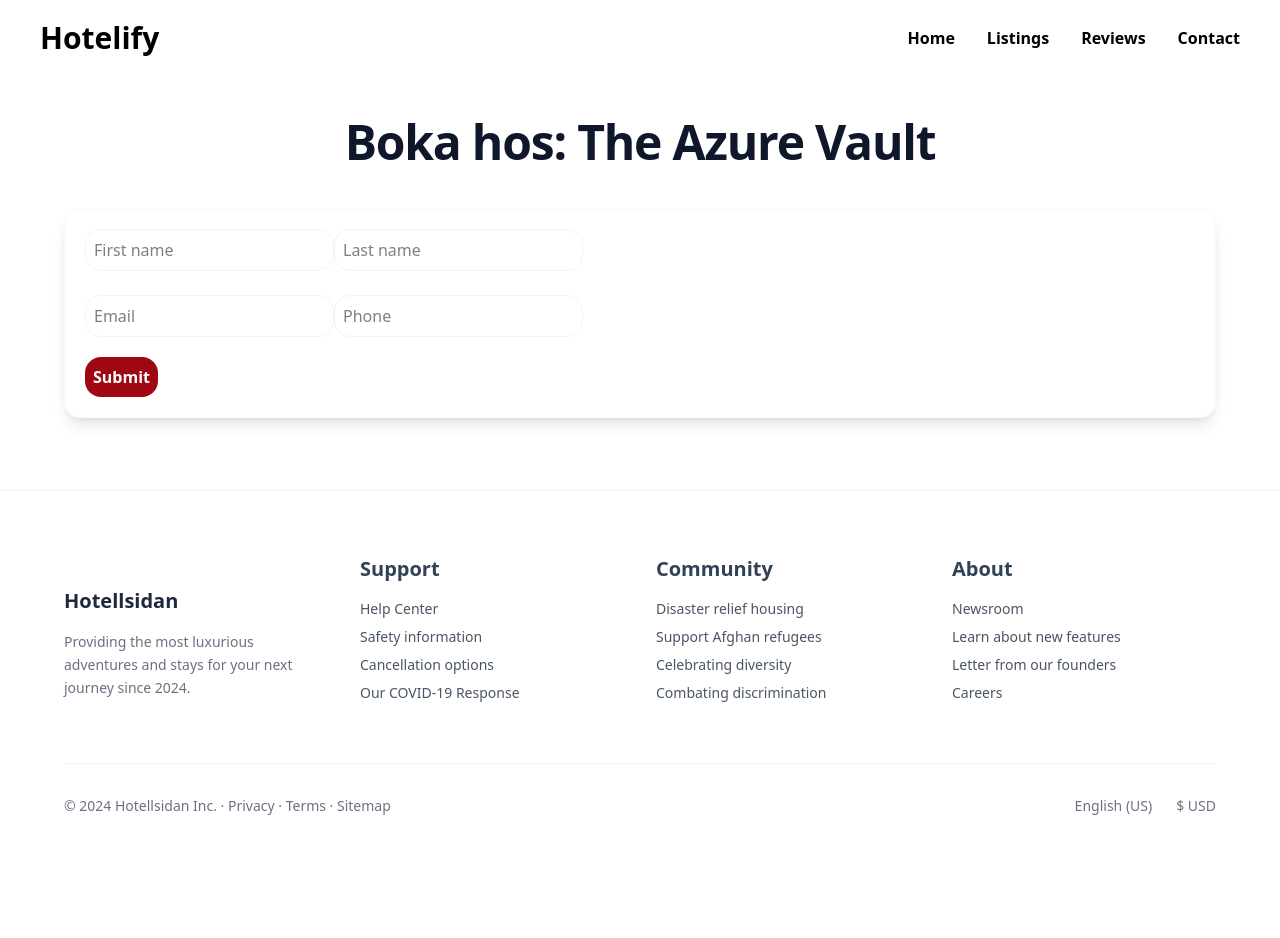
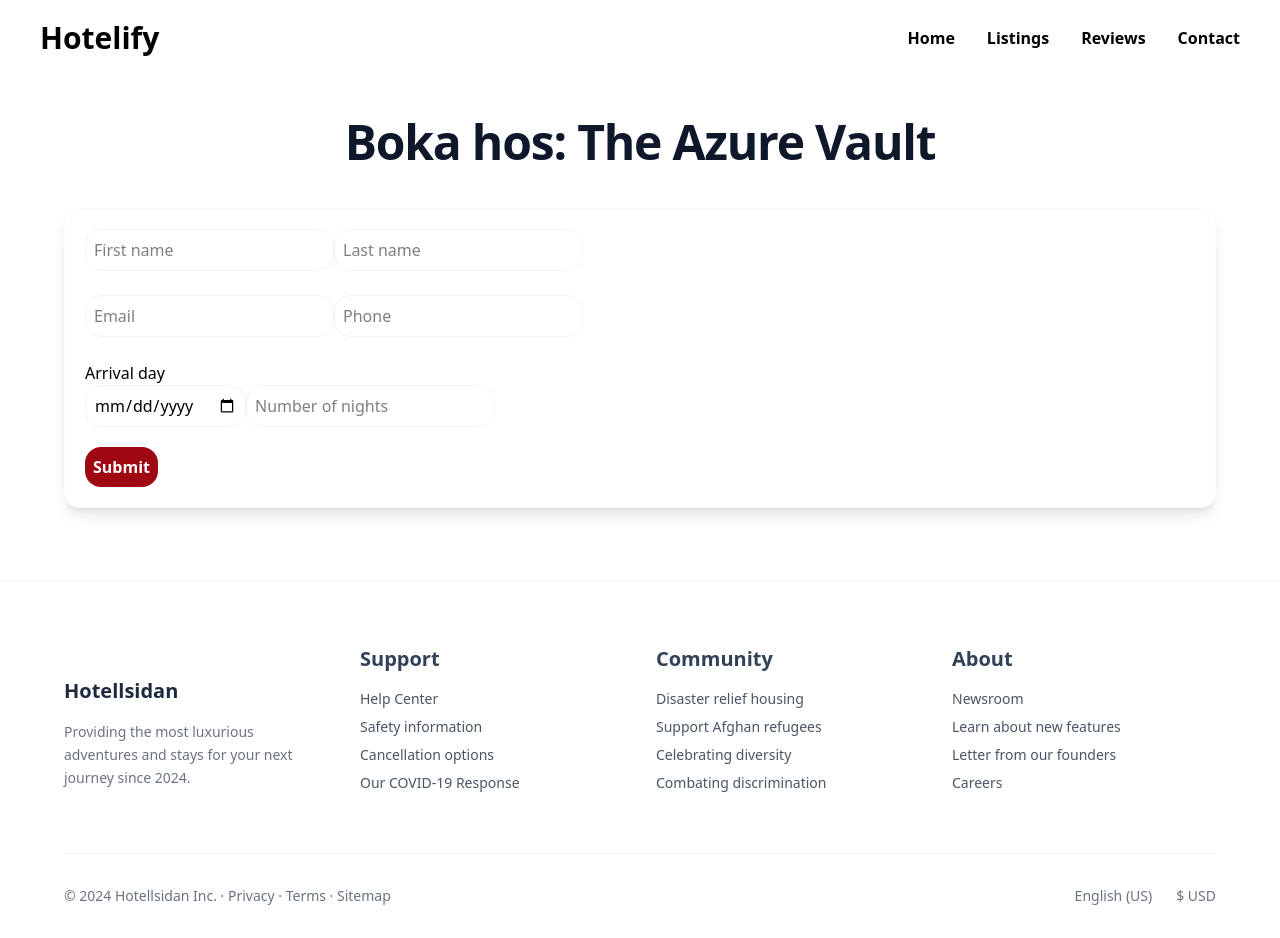
Before and after one commit to DelucaGit/Hotelify, a Next.js app: page /booking/1 in a window 1280 px wide. Before the commit the page ends 848 px from the top, so only its background shows below. Built offline with nearby package versions, Linux system fonts and the light colour scheme.

Commit message:
Fetch and save form data into variables

```diff
--- a/src/app/components/UI/BookingForm.jsx
+++ b/src/app/components/UI/BookingForm.jsx
@@ -10,8 +10,14 @@ const BookingForm =  (hotelData) => {
     const costPerNight = (hotel.price * guests) * days;
 
     async function handleBooking(formData){
+        const firstName = formData.get("firstname")
+        const lastName = formData.get("lastname")
+        const email = formData.get("email")
+        const phone = formData.get("phone")
+        const arrivalDate = formData.get("date")
+        const numberOfNights = formData.get("nights")
 
-        alert("Hej")
+        console.log(firstName, lastName, email, phone, arrivalDate, numberOfNights)
     }
     return (
         <>
@@ -35,8 +41,23 @@ const BookingForm =  (hotelData) => {
                     name={"email"}
                     className={"border border-gray-100 p-2 rounded-2xl"}
                 />
-                <input type="tel" placeholder={"Phone"} name={"phone"} className={"border border-gray-100 p-2 rounded-2xl"}/><br/>
-                <button
+                <input
+                    type="tel"
+                    placeholder={"Phone"}
+                    name={"phone"}
+                    className={"border border-gray-100 p-2 rounded-2xl"}/><br/><br/>
+                <label>Arrival day</label><br/>
+                <input
+                    type="date"
+                    name={"date"}
+                    className={"border border-gray-100 p-2 rounded-2xl"}/>
+                <input
+                    type="number"
+                    name={"nights"}
+                    placeholder={"Number of nights"}
+                    className={"border border-gray-100 p-2 rounded-2xl"}/>
+
+                <br/><button
                     className={"bg-red-800 text-white font-bold p-2 rounded-2xl cursor-pointer mt-5"}
                     type={"submit"}
                     >
```
